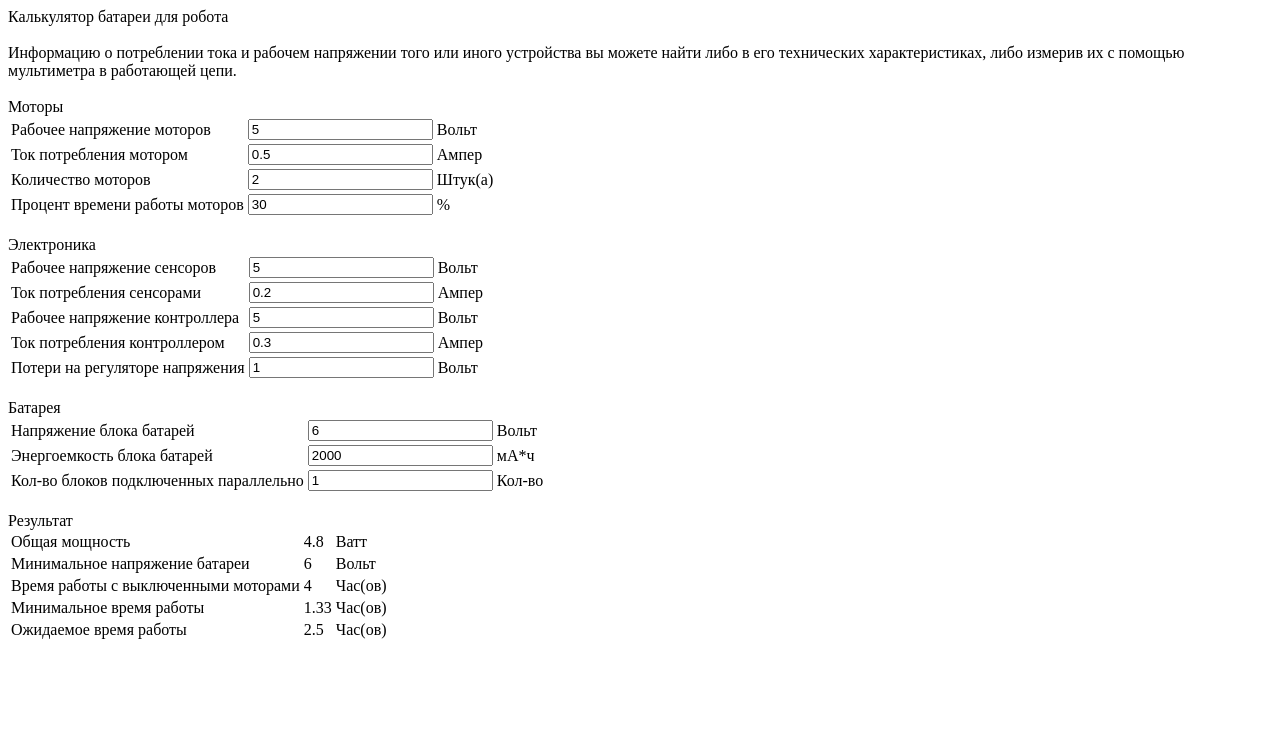
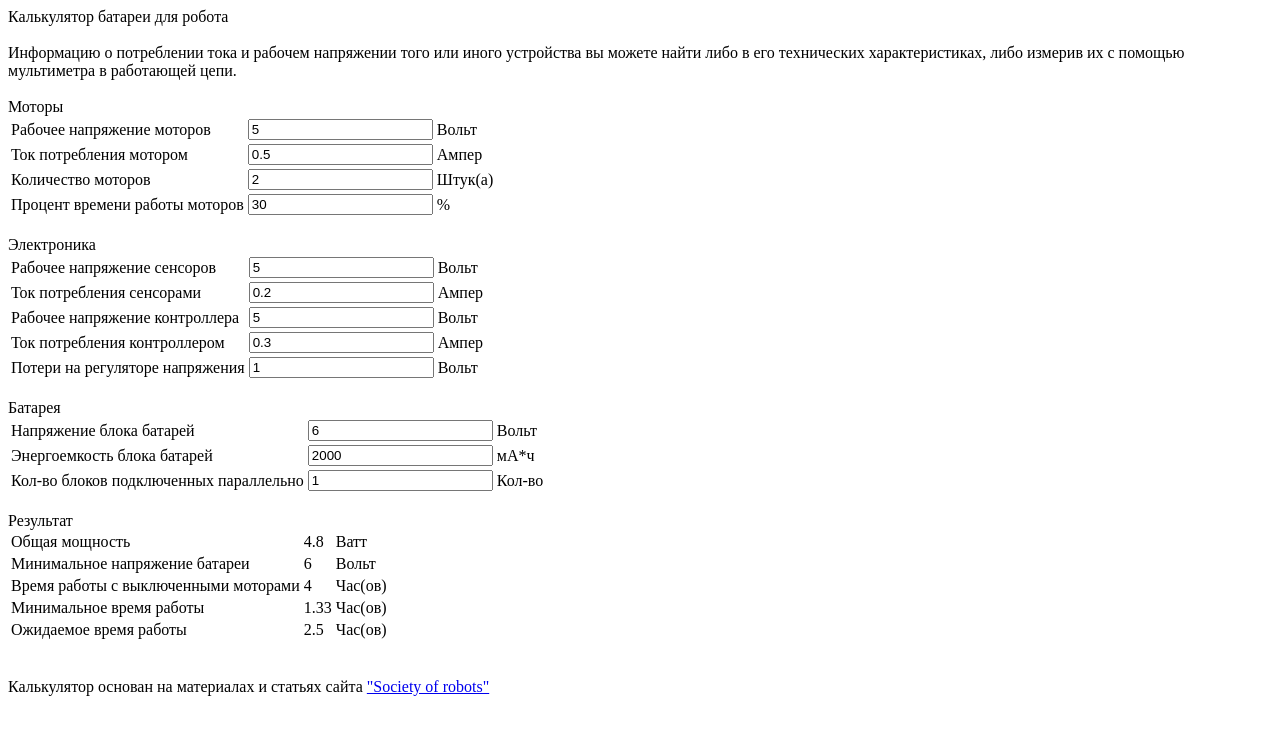
Before and after one commit to kidsfab/Battery-calculator, a plain HTML site: page index.html in a window 1280 px wide. Drawn offline with Linux system fonts and the light colour scheme.

Commit message:
addel link

```diff
--- a/index.html
+++ b/index.html
@@ -220,4 +220,7 @@
 
 
 	</table>
+<br/>
+<br/>
+Калькулятор основан на материалах и статьях сайта <a href ="http://www.societyofrobots.com/">"Society of robots"</a>
 </body>
```
Also changed, not shown: index_publish.html (+3 -0 lines).
